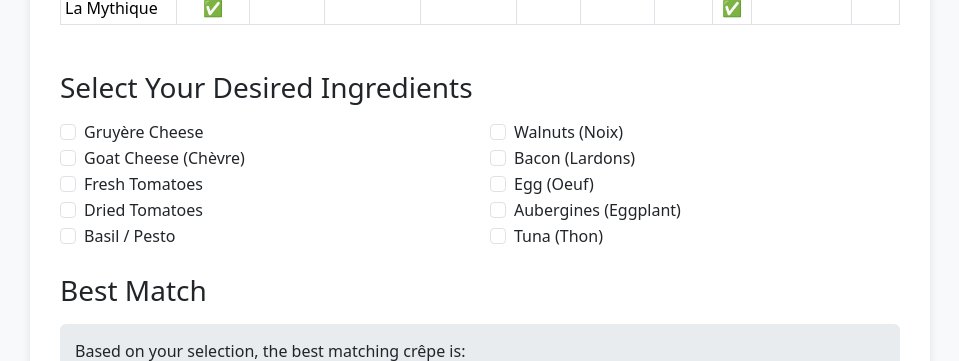
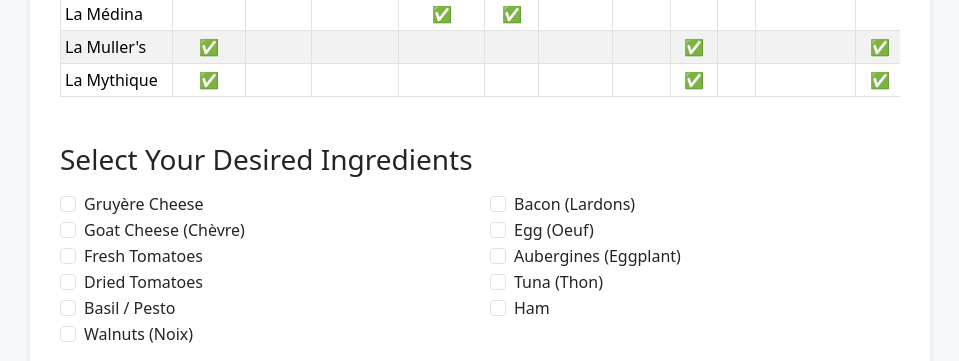
Before and after one commit to OscardR/nuggets, a plain HTML site: page mullers-factory.html in a window 1280 px wide. Shown: the part 727-1088 px from the top of the page, without its empty margins (160-1119 px from the left). Drawn offline with nearby package versions, Linux system fonts and the light colour scheme.

Commit message:
Add missing ingredients

```diff
--- a/mullers-factory.html
+++ b/mullers-factory.html
@@ -69,6 +69,7 @@
             <th>Basil / Pesto</th>
             <th>Walnuts</th>
             <th>Bacon</th>
+            <th>Ham</th>
             <th>Egg</th>
             <th>Aubergines</th>
             <th>Tuna</th>
@@ -108,15 +109,15 @@
       { name: "La Mamma Mia", price: 14.10, ingredients: ["Gruyère Cheese", "Goat Cheese (Chèvre)", "Fresh Tomatoes", "Basil / Pesto", "Aubergines (Eggplant)"] },
       { name: "La Madrague", price: 16.40, ingredients: ["Gruyère Cheese", "Dried Tomatoes", "Tuna (Thon)"] },
       { name: "La Médina", price: 12.40, ingredients: ["Dried Tomatoes", "Basil / Pesto"] }, // Note: Added Pesto/Sauce based on description "pesto rosso"
-      { name: "La Muller's", price: 15.40, ingredients: ["Gruyère Cheese", "Egg (Oeuf)"] }, // Note: Added Ham/Jambon which is implied for Muller's
-      { name: "La Mythique", price: 13.40, ingredients: ["Gruyère Cheese", "Egg (Oeuf)"] } // Note: Added Ham/Jambon which is implied for Mythique
+      { name: "La Muller's", price: 15.40, ingredients: ["Gruyère Cheese", "Egg (Oeuf)", "Ham"] }, // Note: Added Ham/Jambon which is implied for Muller's
+      { name: "La Mythique", price: 13.40, ingredients: ["Gruyère Cheese", "Egg (Oeuf)", "Ham"] } // Note: Added Ham/Jambon which is implied for Mythique
     ];
 
     // Consolidated list of all unique ingredients for checkbox generation
     const ALL_INGREDIENTS = [
       "Gruyère Cheese", "Goat Cheese (Chèvre)", "Fresh Tomatoes", "Dried Tomatoes",
       "Basil / Pesto", "Walnuts (Noix)", "Bacon (Lardons)", "Egg (Oeuf)",
-      "Aubergines (Eggplant)", "Tuna (Thon)"
+      "Aubergines (Eggplant)", "Tuna (Thon)", "Ham"
     ];
 
     // --- DOM Element References ---
```
